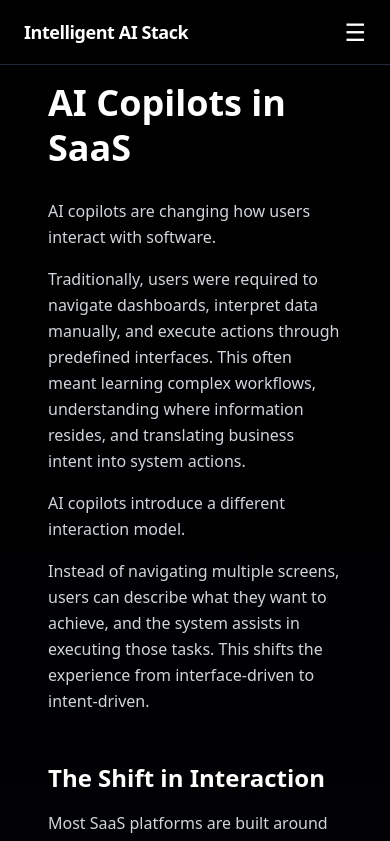
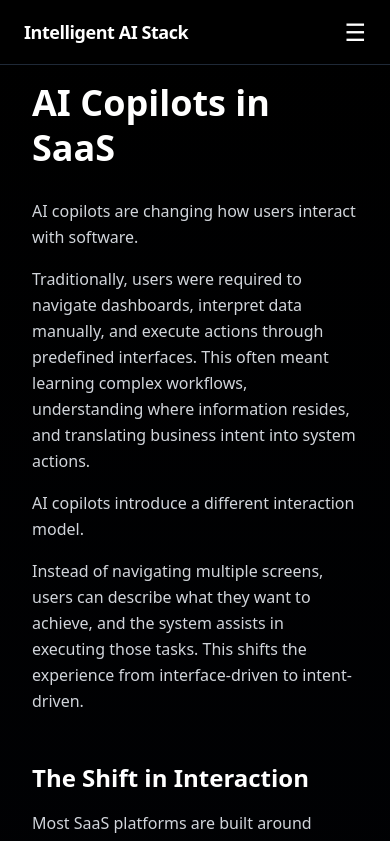
Before and after one commit to Prashanth549/intelligent-ai-stack, a React (Vite) app in the folder frontend/: page /article/ai-copilots in a window 390 px wide. Shown: the top 841 px of the page. Built offline with nearby package versions, Linux system fonts and the light colour scheme.

Commit message:
mobile adjustments

```diff
--- a/frontend/src/components/article/ArticleContainer.tsx
+++ b/frontend/src/components/article/ArticleContainer.tsx
@@ -4,7 +4,7 @@ type Props = {
 
 function ArticleContainer({ children }: Props) {
   return (
-    <div className="max-w-3xl mx-auto px-6 pt-10 pb-6 text-gray-300 leading-relaxed">
+    <div className="max-w-3xl mx-auto px-4 sm:px-6 pt-10 pb-12 text-gray-300 leading-relaxed">
       {children}
     </div>
   );
--- a/frontend/src/components/article/ArticleImage.tsx
+++ b/frontend/src/components/article/ArticleImage.tsx
@@ -11,7 +11,7 @@ function ArticleImage({ src, alt, caption, width = "max-w-3xl" }: Props) {
       <img
         src={src}
         alt={alt}
-        className={`rounded-2xl border border-gray-800 shadow-lg hover:scale-[1.01] transition ${width}`}
+        className={`w-full ${width} rounded-2xl border border-gray-800 shadow-lg hover:scale-[1.01] transition`}
       />
       {caption && (
         <p className="text-sm text-gray-500 mt-3">{caption}</p>
--- a/frontend/src/pages/ArticleDetail.tsx
+++ b/frontend/src/pages/ArticleDetail.tsx
@@ -64,7 +64,7 @@ function ArticleDetail() {
       {/* Content + TOC Layout */}
       <div className="flex-grow pt-10">
 
-        <div className="max-w-6xl mx-auto px-6 flex gap-12">
+        <div className="max-w-6xl mx-auto px-4 sm:px-6 flex flex-col lg:flex-row gap-8 lg:gap-12">
 
           {/* LEFT TOC (Dynamic) */}
           {article.toc && (
```
